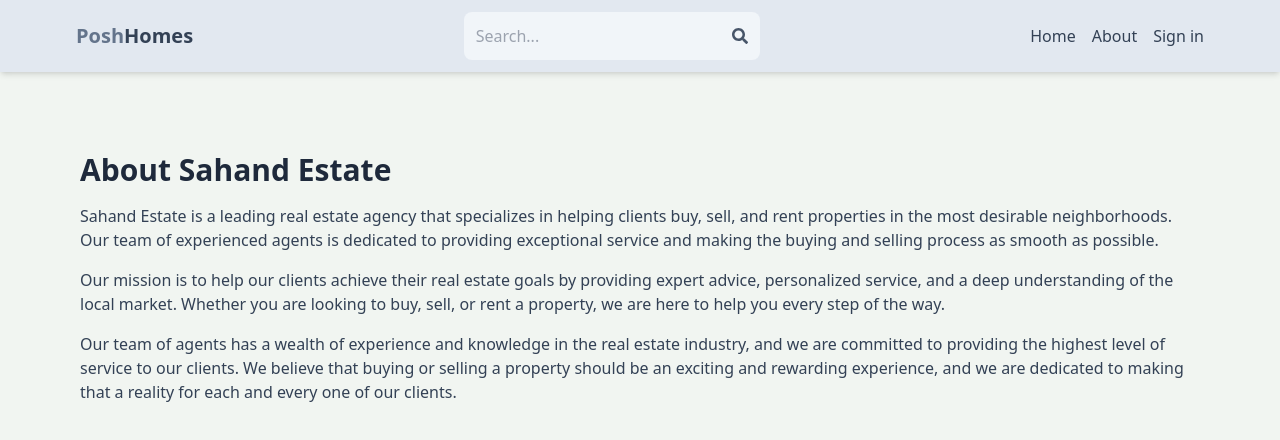
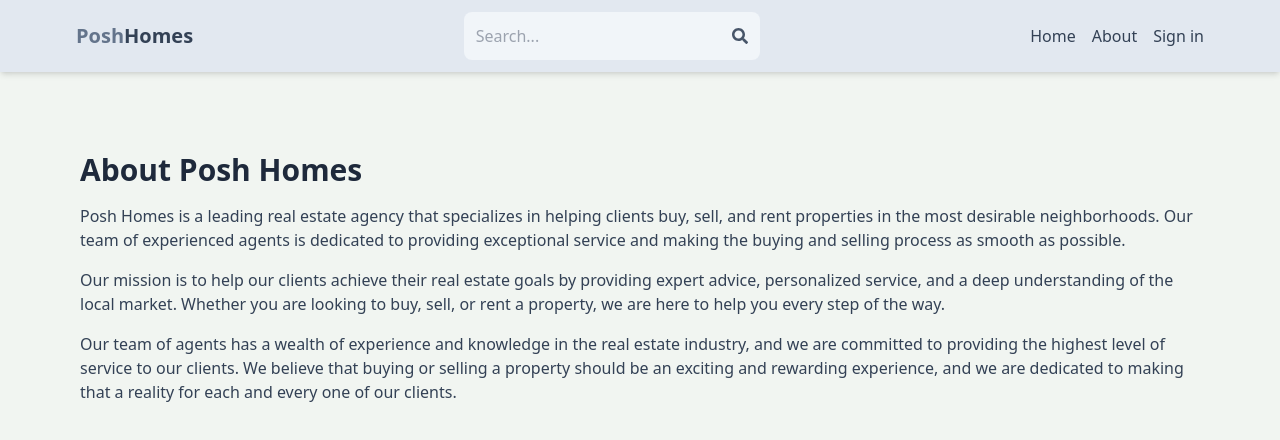
Before and after one commit to mulli-dev/mern-estate, a React (Vite) app in the folder client/: page /about in a window 1280 px wide. Shown: the top 440 px of the page. Built offline with nearby package versions, Linux system fonts and the light colour scheme; no server answers.

Commit message:
Posh Homes added

```diff
--- a/client/src/pages/About.jsx
+++ b/client/src/pages/About.jsx
@@ -4,11 +4,11 @@
   return (
     <div className="max-w-6xl px-4 py-20 mx-auto">
       <h1 className="mb-4 text-3xl font-bold text-slate-800">
-        About Sahand Estate
+        About Posh Homes
       </h1>
       <p className="mb-4 text-slate-700">
-        Sahand Estate is a leading real estate agency that specializes in
-        helping clients buy, sell, and rent properties in the most desirable
+        Posh Homes is a leading real estate agency that specializes in helping
+        clients buy, sell, and rent properties in the most desirable
         neighborhoods. Our team of experienced agents is dedicated to providing
         exceptional service and making the buying and selling process as smooth
         as possible.
--- a/client/src/pages/Home.jsx
+++ b/client/src/pages/Home.jsx
@@ -57,8 +57,7 @@
           place with ease
         </h1>
         <div className="text-xs text-gray-400 sm:text-sm">
-          Sahand Estate is the best place to find your next perfect place to
-          live.
+          Posh Homes is the best place to find your next perfect place to live.
           <br />
           We have a wide range of properties for you to choose from.
         </div>
```
